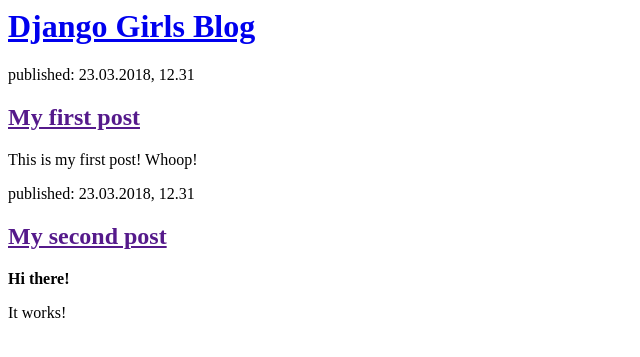
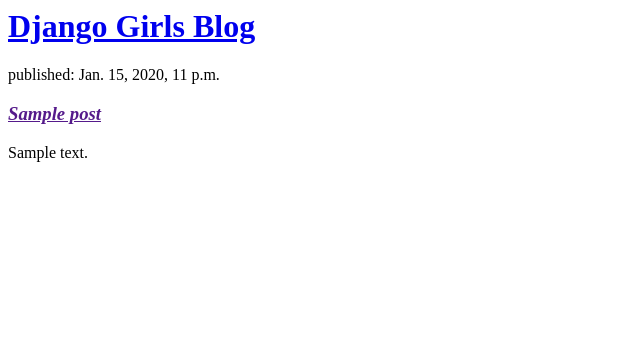
Before and after one commit to AbbyDayshChan/my-first-blog, a Django app: template blog/templates/blog/post_list.html in a window 1280 px wide. Shown: the top 357 px of the page, without its empty margins (0-640 px from the left). Run offline with Django 3.2, Linux system fonts and the light colour scheme; the template is opened without the code that fills it: values that come from a table or form of the project are taken from there, others are empty; tables that the repository leaves empty hold one stand-in row (values such as "Sample post").

Commit message:
Modified templates to display paosts from database.

```diff
--- a/blog/templates/blog/post_list.html
+++ b/blog/templates/blog/post_list.html
@@ -7,17 +7,14 @@
       <h1><a href="/">Django Girls Blog</a></h1>
   </div>
 
-  <div>
-      <p>published: 23.03.2018, 12.31</p>
-      <h2><a href="">My first post</a></h2>
-      <p> This is my first post! Whoop!
-  </div>
+    {% for post in posts %}
+      <div>
+          <p>published: {{ post.published_date }}</p>
+          <em><h3><a href="">{{ post.title }}</a></h2></em>
+          <p>{{ post.text|linebreaksbr }}</p>
+      </div>
+  {% endfor %}
 
-  <div>
-    <p>published: 23.03.2018, 12.31</p>
-    <h2><a href=""> My second post </a></h2>
-    <strong>Hi there!</strong>
-    <p>It works!</p>
-  </div>
+
 </body>
 </html>
```
Also changed, not shown: blog/views.py (+10 -1 lines).
